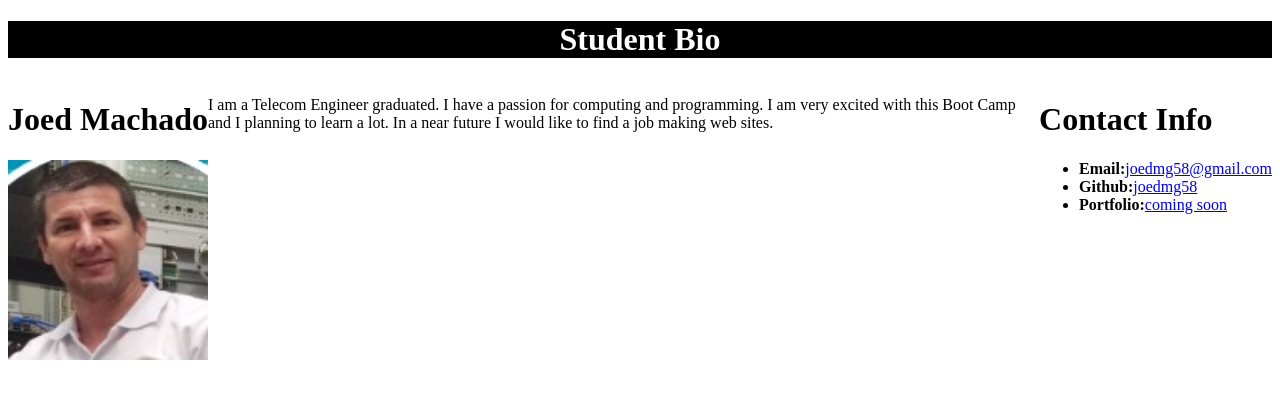
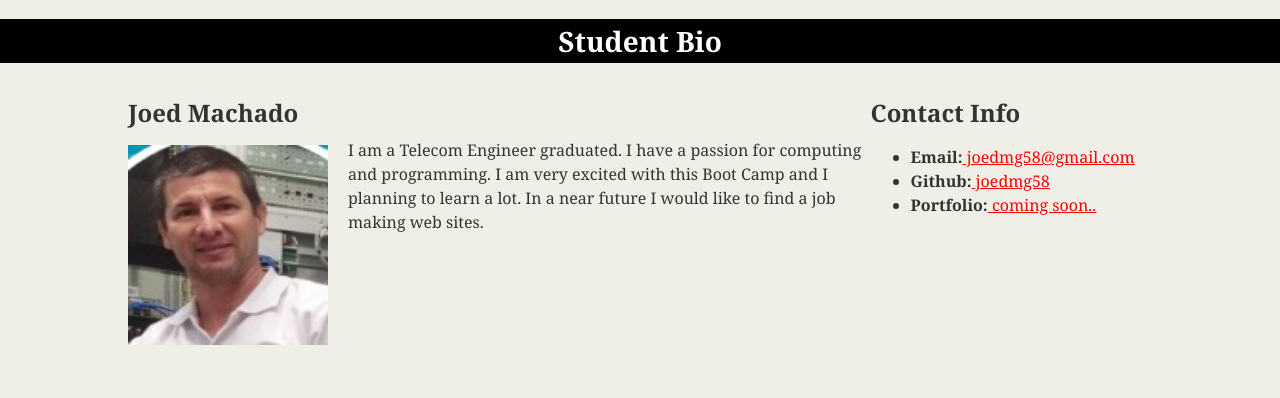
Before and after one commit to joedmg58/studentBio, a plain HTML site: page index.html in a window 1280 px wide. Drawn offline with Linux system fonts and the light colour scheme.

Commit message:
Using flex boxes

```diff
--- a/index.html
+++ b/index.html
@@ -10,11 +10,11 @@
             <h1 id="head"><strong>Student Bio</strong></h1>
         </header>
 
-        <div id="content">
+        <div class="flex-container">
 
-            <div id="pic">
-                <h1><strong>Joed Machado</strong></h1>
-                <img src="images\myPicture.jpg" alt="Picture of Joed" height="200" width="200">
+            <div id="pic-container">
+                <h2><strong>Joed Machado</strong></h2>
+                <img id="pic" src="images\myPicture.jpg" alt="Picture of Joed" height="200" width="200">
             </div>
 
             <div id="about">
@@ -24,11 +24,11 @@
             </div>
 
             <div id="contact">
-                <h1><strong>Contact Info</strong></h1>
+                <h2><strong>Contact Info</strong></h2>
                 <ul>
-                    <li><b>Email:</b><a href="mailto:joedmg58@gmail.com">joedmg58@gmail.com</a></li>
-                    <li><b>Github:</b><a href="https://www.github.com/joedmg58">joedmg58</a></li>
-                    <li><b>Portfolio:</b><a href="#">coming soon</a></li>
+                    <li><strong>Email:</strong><a href="mailto:joedmg58@gmail.com"> joedmg58@gmail.com</a></li>
+                    <li><strong>Github:</strong><a href="https://www.github.com/joedmg58"> joedmg58</a></li>
+                    <li><strong>Portfolio:</strong><a href="#"> coming soon..</a></li>
                 </ul>
             </div>
 
--- a/style.css
+++ b/style.css
@@ -1,12 +1,49 @@
+body {
+    margin: 0;
+    padding: 0;
+    background-color: #efeee7;
+    font-family: "Georgia", 'Times New Roman', Times, serif;
+    color: #333333;
+    line-height: 150%;
+}
+
+h2 {
+    font-size: 24px;
+}
+
+h1 {
+    font-size: 28px;
+}
+
 #head {
     background-color: black;
     color: white;
     text-align: center;
+    padding: 10px;
 }
 
-#content {
+.flex-container {
     display: flex;
     flex-direction: row;
-    justify-content: space-around;
+    justify-content: center;
+    width: 1024px;
+    margin: 0 auto; /*center in body, 0 is margin top and bottom, auto is left right*/
+}
 
+#about {
+    width: 65%;
+    padding-top: 40px;
 }
+
+#contact {
+    width: 35%;
+}
+
+a {
+    color: red;
+}
+
+#pic {
+    margin-right: 20px;
+    width: 200px;
+}
```
